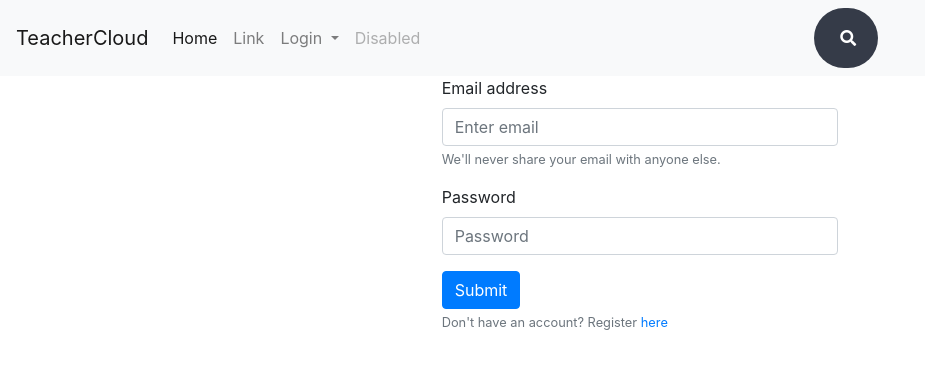
After one commit to PetrMitsel/DatabaseWebsiteProject, a Flask app: template templates/login.html in a window 1280 px wide. The commit adds this page. Shown: the top 369 px of the page, without its empty margins (0-925 px from the left). Run offline with Flask 2, Linux system fonts and the light colour scheme; the template is opened without the code that fills it, so the values that code supplies are empty; some libraries are stand-ins or nearby versions.

Commit message:
Added form, login, and register page

```diff
--- a/templates/index.html
+++ b/templates/index.html
@@ -42,11 +42,11 @@
           </li>
           <li class="nav-item dropdown">
             <a class="nav-link dropdown-toggle" href="#" id="navbarDropdown" role="button" data-toggle="dropdown" aria-haspopup="true" aria-expanded="false">
-              Dropdown
+              Login
             </a>
             <div class="dropdown-menu" aria-labelledby="navbarDropdown">
-              <a class="dropdown-item" href="#">Action</a>
-              <a class="dropdown-item" href="#">Another action</a>
+              <a class="dropdown-item" href="login.html">Login</a>
+              <a class="dropdown-item" href="#">Register</a>
               <div class="dropdown-divider"></div>
               <a class="dropdown-item" href="#">Something else here</a>
             </div>
--- /dev/null
+++ b/templates/login.html
@@ -0,0 +1,29 @@
+{%extends "index.html"%}
+
+{%block content%}
+
+<form>
+    <div class="form-group">
+      <div class = "col-lg-4 offset-lg-4">
+        <label for="exampleInputEmail1">Email address</label>
+        <input type="email" class="form-control" id="exampleInputEmail1" aria-describedby="emailHelp" placeholder="Enter email">
+        <small id="emailHelp" class="form-text text-muted">We'll never share your email with anyone else.</small>
+      </div>
+    </div>
+    <div class="form-group">
+      <div class = "col-lg-4 offset-lg-4">
+      <label for="exampleInputPassword1">Password</label>
+      <input type="password" class="form-control" id="exampleInputPassword1" placeholder="Password">
+      </div>
+    </div>
+    <div class = "col-lg-4 offset-lg-4">
+      <button type="submit" class="btn btn-primary">Submit</button>
+    </div>
+    <div class="form-group">
+      <div class = "col-lg-4 offset-lg-4">
+    <small id="emailHelp" class="form-text text-muted">Don't have an account? Register <a href=register.html>here</a></small>
+      </div>
+    </div>
+  </form>
+
+{%endblock content%}
```
Also changed, not shown: templates/register.html (added, +24 -0 lines), 1 other file.
